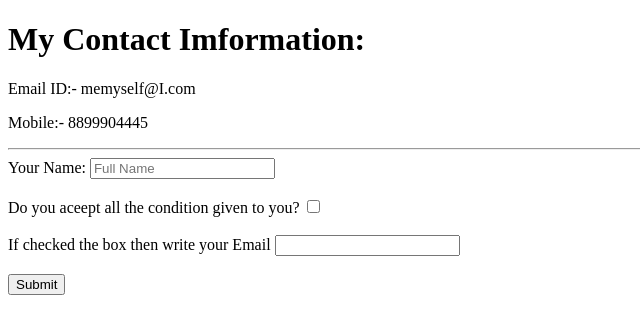
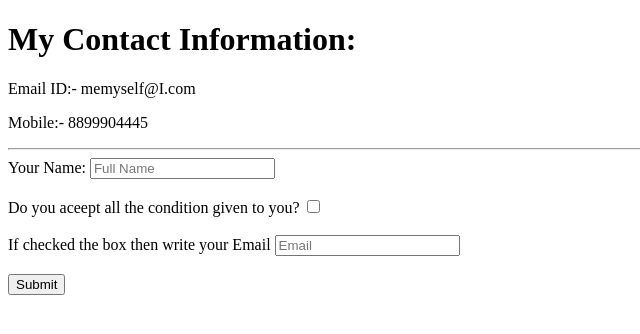
Before and after one commit to vasutomer/cv, a plain HTML site: page self imformation.html in a window 1280 px wide. Shown: the whole page, without its empty margins (0-640 px from the left). Drawn offline with Linux system fonts and the light colour scheme.

Commit message:
Update self imformation.html

```diff
--- a/self imformation.html
+++ b/self imformation.html
@@ -5,7 +5,7 @@
     <title>My Imformation</title>
   </head>
   <body>
-    <p> <h1>My Contact Imformation:</h1> </p>
+    <p> <h1>My Contact Information:</h1> </p>
 <p>Email ID:- memyself@I.com</p>
 <p>Mobile:- 8899904445</p>
 <hr>
@@ -15,7 +15,7 @@
   <label>Do you aceept all the condition given to you?</label>
   <input type="checkbox"><br><br>
   <label>If checked the box then write your Email</label>
-  <input type="email" name="" value=""><br><br>
+  <input type="email" placeholder="Email"><br><br>
   <input type="submit">
 </form>
   </body>
```
